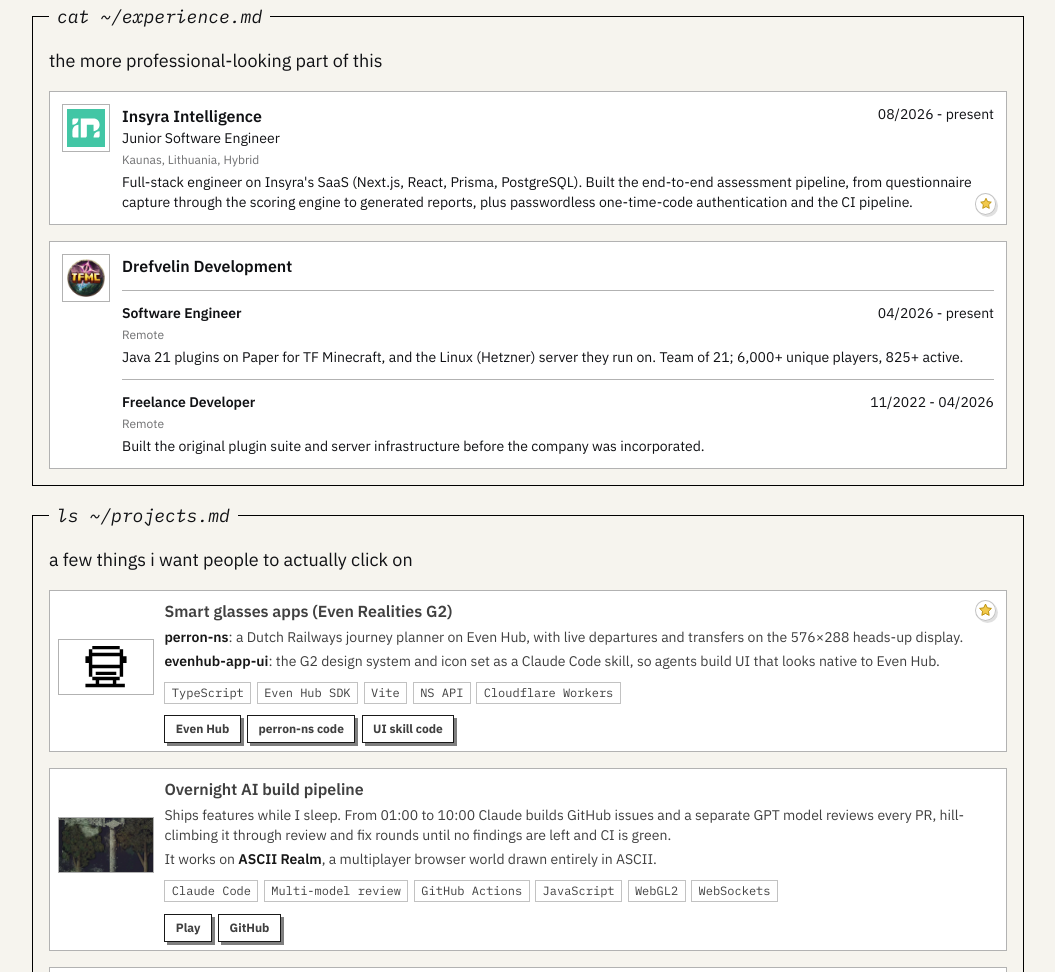
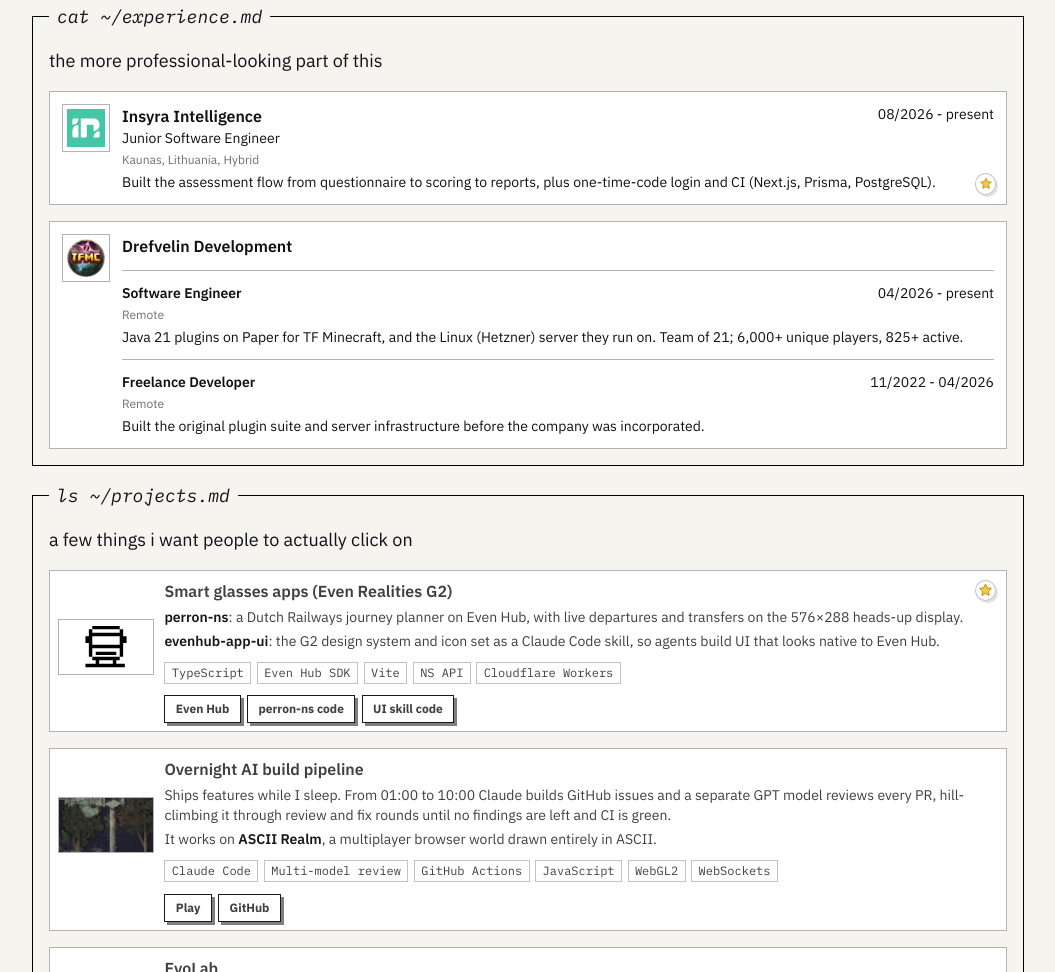
Before and after one commit to JustinasLaunikonis/portfolio, a plain HTML site: page index.html in a window 1280 px wide. Shown: the part 772-1744 px from the top of the page, without its empty margins (112-1167 px from the left). Drawn offline with Linux system fonts and the light colour scheme.

Commit message:
Shorten the Insyra job description
Co-Authored-By: Claude Opus 5.5 <noreply@anthropic.com>

```diff
--- a/index.html
+++ b/index.html
@@ -538,9 +538,8 @@
 </div>
 <p class="text-xs opacity-60 mt-1 m-0">Kaunas, Lithuania, Hybrid</p>
 <p class="text-sm mt-1 m-0">
-                  Full-stack engineer on Insyra's SaaS (Next.js, React, Prisma, PostgreSQL). Built the end-to-end assessment pipeline, from questionnaire
-                  capture through the scoring engine to generated reports, plus passwordless one-time-code
-                  authentication and the CI pipeline.
+                  Built the assessment flow from questionnaire to scoring to reports, plus one-time-code
+                  login and CI (Next.js, Prisma, PostgreSQL).
                 </p>
 </div>
 </div>
```
